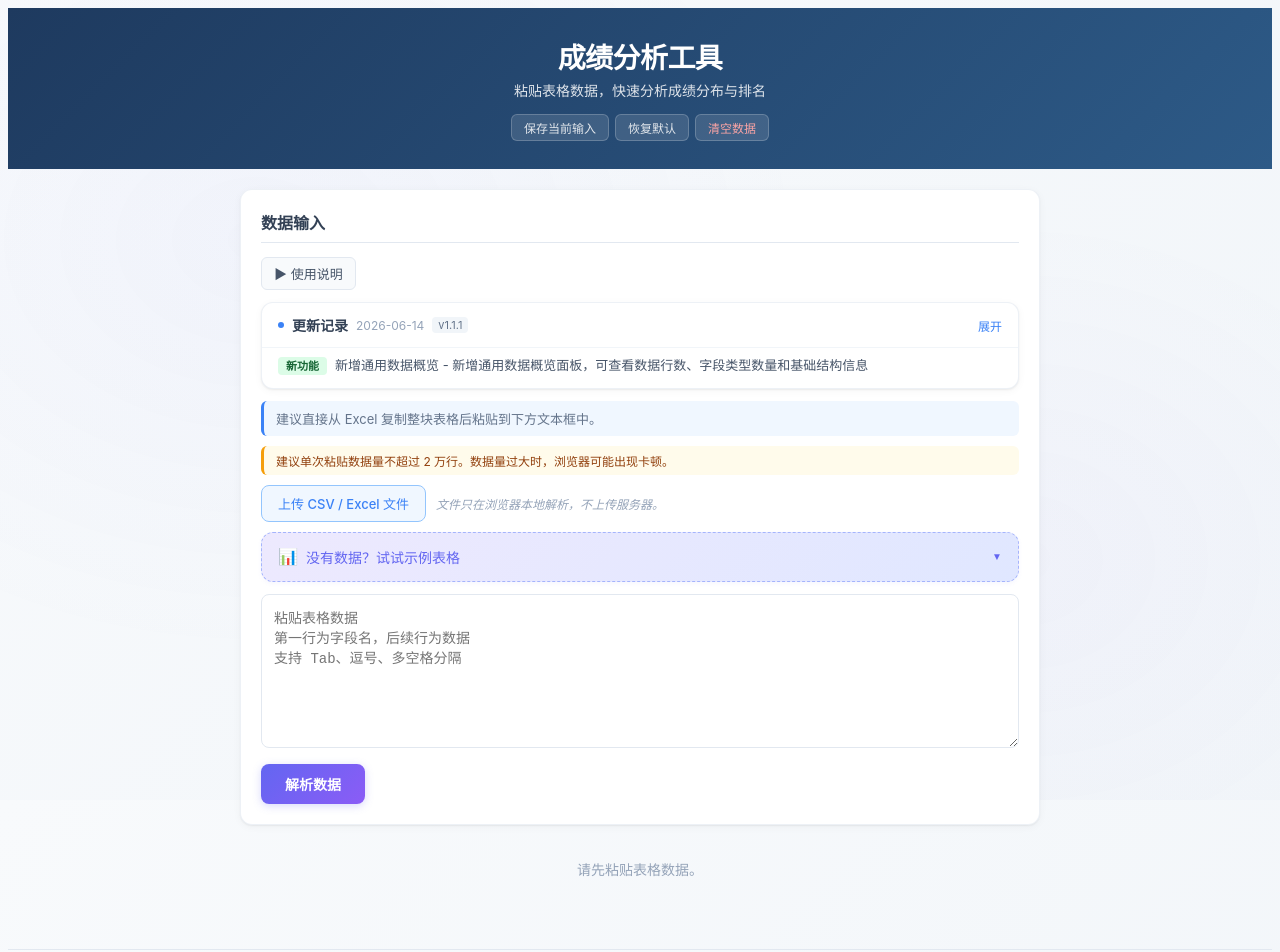
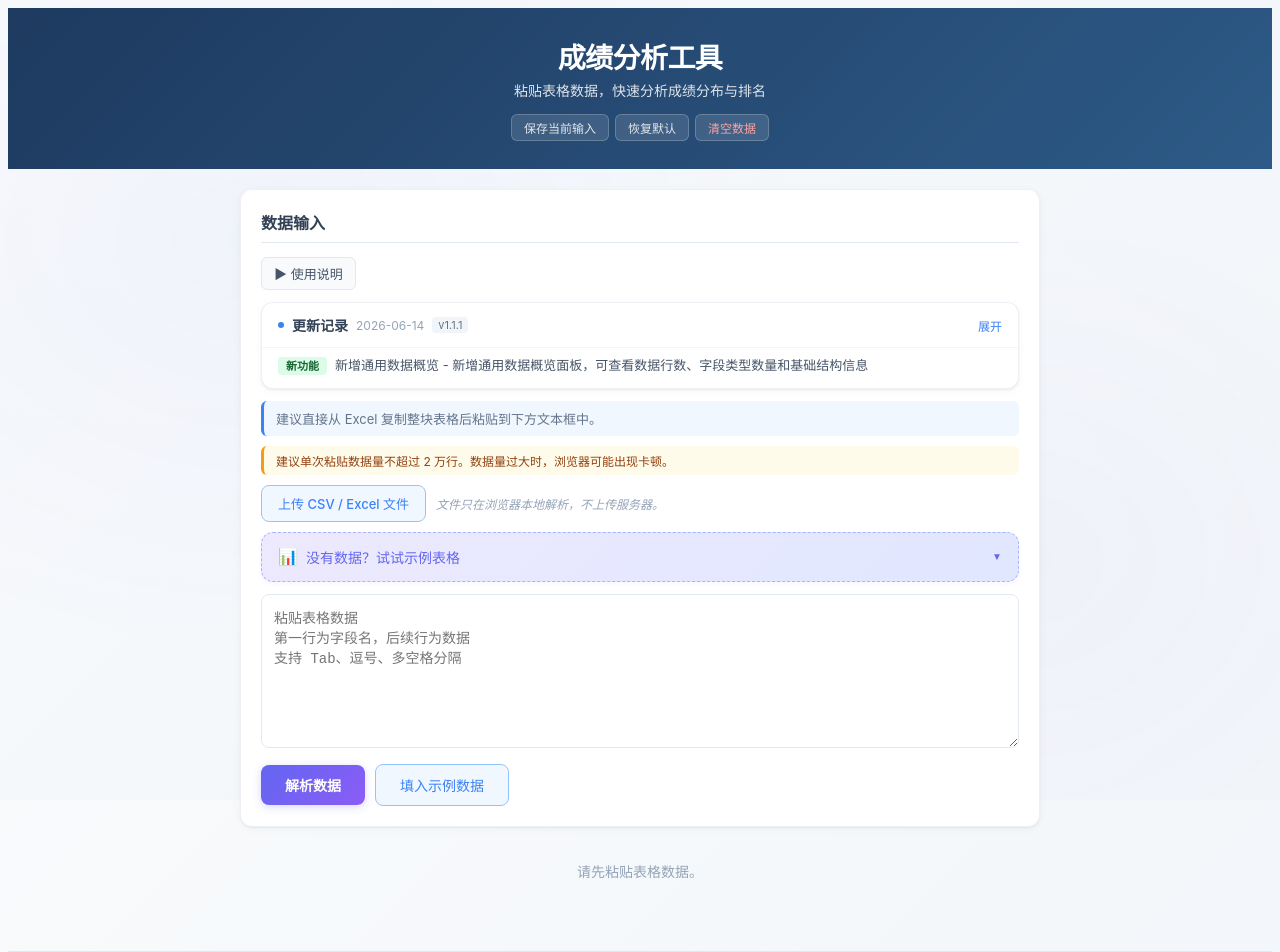
Before and after one commit to 2026heita/score-analysis-tool, a React (Vite) app: page / in a window 1280 px wide. Shown: the top 952 px of the page. Built offline with nearby package versions, Linux system fonts and the light colour scheme.

Commit message:
fix: restore fill sample data button alongside SampleDataSelector

```diff
--- a/src/App.tsx
+++ b/src/App.tsx
@@ -422,6 +422,23 @@ export default function App() {
     setTimeout(() => setSaveMsg(null), 2000);
   }, []);
 
+  const handleFillSample = useCallback(() => {
+    if (rawText.trim() && !window.confirm('当前输入会被示例数据覆盖，是否继续？')) return;
+    const def = getSystemDefaultState();
+    setRawText(def.rawText);
+    try {
+      const result = parseTableText(def.rawText);
+      setParsedData(result);
+      setParseWarnings(result.warnings || []);
+      setParseError(null);
+      setSelectedField(def.selectedField);
+      setInputValue(def.inputValue);
+      setActiveChartTab(def.activeChartTab as ChartTab);
+      setTraditionalEntries(def.traditionalSubjectRadar.entries);
+      setTimeout(() => { textareaRef.current?.scrollTo({ top: 0 }); }, 0);
+    } catch { /* 静默 */ }
+  }, [rawText]);
+
   const handleLoadSampleDataset = useCallback((dataset: SampleDataset) => {
     if (rawText.trim() && !window.confirm('当前输入会被示例数据覆盖，是否继续？')) return;
 
@@ -650,6 +667,7 @@ export default function App() {
           />
           <div style={styles.parseRow}>
             <button className="parse-btn" style={styles.parseButton} onClick={handleParse}>解析数据</button>
+            <button className="sample-btn" style={styles.sampleButton} onClick={handleFillSample}>填入示例数据</button>
           </div>
           {parseError && <p style={styles.error}>{parseError}</p>}
           {fileError && <p style={styles.error}>{fileError}</p>}
```
